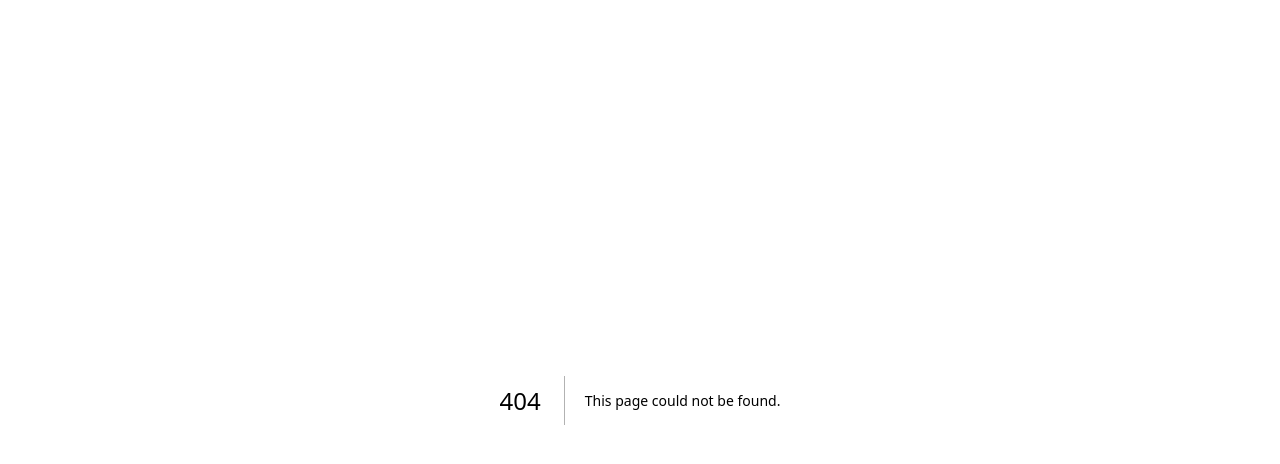
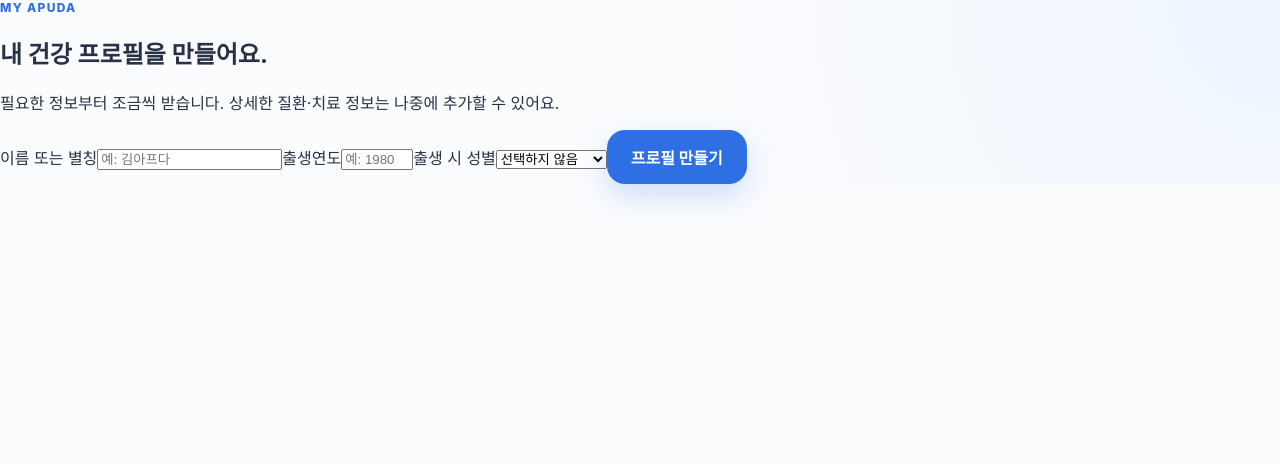
Before and after one commit to Mespital/ApuDa, a Next.js app in the folder platform/: page /onboarding in a window 1280 px wide. Before the commit this address had no page. Shown: the top 464 px of the page. Built offline with nearby package versions, Linux system fonts and the light colour scheme.

Commit message:
feat(platform): add platform/app/onboarding/page.tsx

```diff
--- /dev/null
+++ b/platform/app/onboarding/page.tsx
@@ -0,0 +1,102 @@
+"use client";
+
+import { FormEvent, useState } from "react";
+import { useRouter } from "next/navigation";
+import { createClient } from "@/lib/supabase/client";
+import { isSupabaseConfigured } from "@/lib/supabase/config";
+
+export default function OnboardingPage() {
+  const router = useRouter();
+  const [displayName, setDisplayName] = useState("");
+  const [birthYear, setBirthYear] = useState("");
+  const [sexAtBirth, setSexAtBirth] = useState("");
+  const [message, setMessage] = useState("");
+
+  async function submit(event: FormEvent<HTMLFormElement>) {
+    event.preventDefault();
+
+    if (!isSupabaseConfigured()) {
+      setMessage("Supabase 연결이 필요합니다.");
+      return;
+    }
+
+    const supabase = createClient();
+    const { data: authData } = await supabase.auth.getUser();
+
+    if (!authData.user) {
+      router.push("/login");
+      return;
+    }
+
+    const { error } = await supabase.from("profiles").insert({
+      owner_user_id: authData.user.id,
+      display_name: displayName,
+      birth_year: birthYear ? Number(birthYear) : null,
+      sex_at_birth: sexAtBirth || null,
+      relationship_to_user: "self",
+      profile_type: "human"
+    });
+
+    if (error) {
+      setMessage(error.message);
+      return;
+    }
+
+    router.push("/my");
+    router.refresh();
+  }
+
+  return (
+    <main className="authShell">
+      <section className="authCard">
+        <p className="eyebrow">MY APUDA</p>
+        <h1>내 건강 프로필을 만들어요.</h1>
+        <p className="authLead">
+          필요한 정보부터 조금씩 받습니다. 상세한 질환·치료 정보는 나중에
+          추가할 수 있어요.
+        </p>
+
+        <form onSubmit={submit} className="authForm">
+          <label>
+            이름 또는 별칭
+            <input
+              required
+              value={displayName}
+              onChange={(event) => setDisplayName(event.target.value)}
+              placeholder="예: 김아프다"
+            />
+          </label>
+
+          <label>
+            출생연도
+            <input
+              type="number"
+              min="1900"
+              max="2100"
+              value={birthYear}
+              onChange={(event) => setBirthYear(event.target.value)}
+              placeholder="예: 1980"
+            />
+          </label>
+
+          <label>
+            출생 시 성별
+            <select
+              value={sexAtBirth}
+              onChange={(event) => setSexAtBirth(event.target.value)}
+            >
+              <option value="">선택하지 않음</option>
+              <option value="male">남성</option>
+              <option value="female">여성</option>
+              <option value="other">기타 / 직접 관리</option>
+            </select>
+          </label>
+
+          <button className="primaryButton wideButton">프로필 만들기</button>
+        </form>
+
+        {message && <p className="formMessage">{message}</p>}
+      </section>
+    </main>
+  );
+}
```
